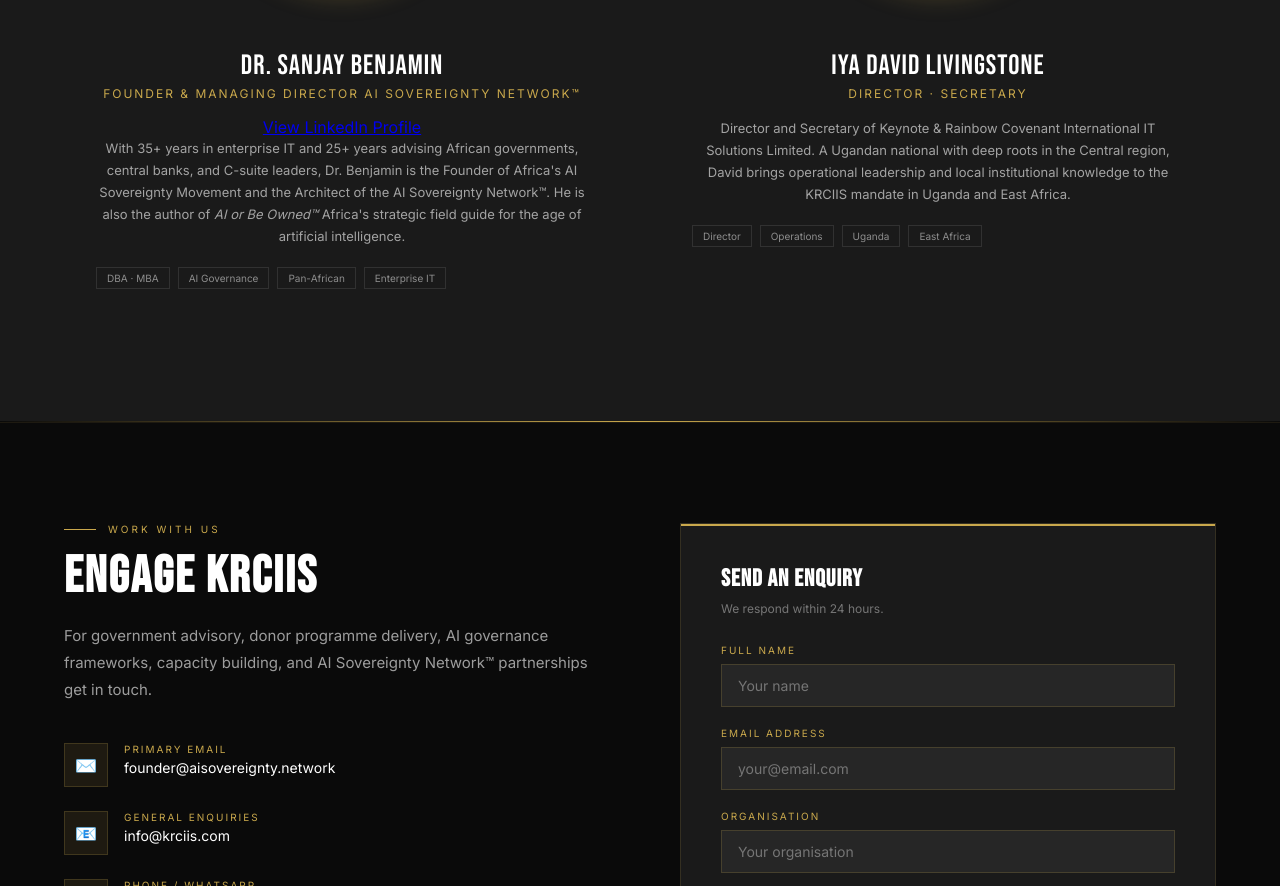
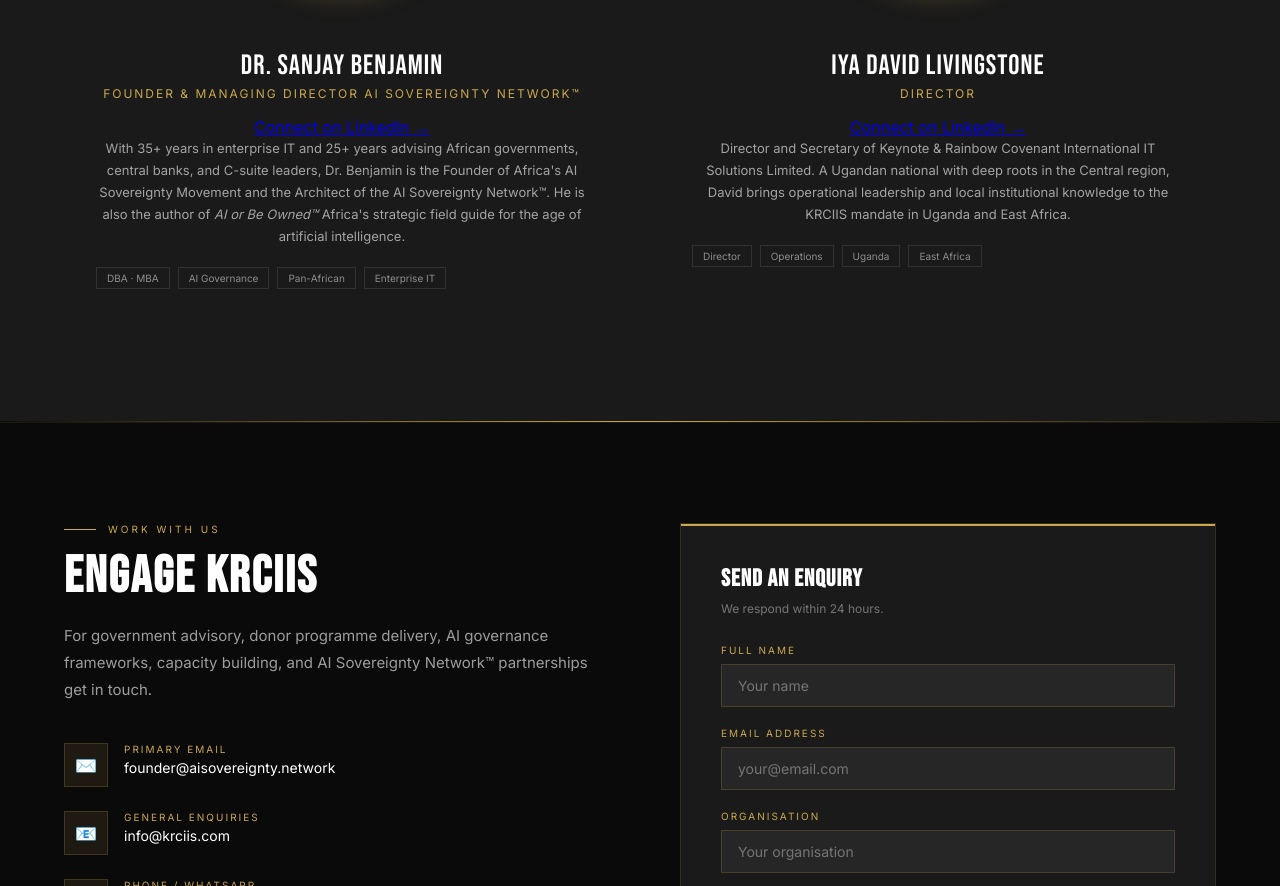
Before and after one commit to sanjaybenjamingmail/krciis-new-website, a plain HTML site: page index.html in a window 1280 px wide. Shown: the part 4974-5860 px from the top of the page. Drawn offline with nearby package versions, Linux system fonts and the light colour scheme.

Commit message:
Update LinkedIn links and leader titles in index.html

```diff
--- a/index.html
+++ b/index.html
@@ -1245,7 +1245,7 @@
 									AI Sovereignty Network™</div>
 									<p>
 									<a href="https://www.linkedin.com/in/sanjaybenjamin/" target="_blank">
-									View LinkedIn Profile
+									Connect on LinkedIn →
 									</a>
 									</p>
           <p class="leader-bio">
@@ -1267,7 +1267,12 @@
         <img src="david-new.png" class="leader-photo" alt="Iya David Livingstone">
         <div class="leader-info">
           <div class="leader-name">IYA DAVID LIVINGSTONE</div>
-          <div class="leader-title">Director · Secretary</div>
+          <div class="leader-title">Director</div>
+		  									<p>
+									<a href="https://www.linkedin.com/in/david-iya-28b3b7398/" target="_blank">
+									Connect on LinkedIn →
+									</a>
+									</p>
           <p class="leader-bio">
             Director and Secretary of Keynote & Rainbow Covenant International IT Solutions
             Limited. A Ugandan national with deep roots in the Central region, David brings
```
